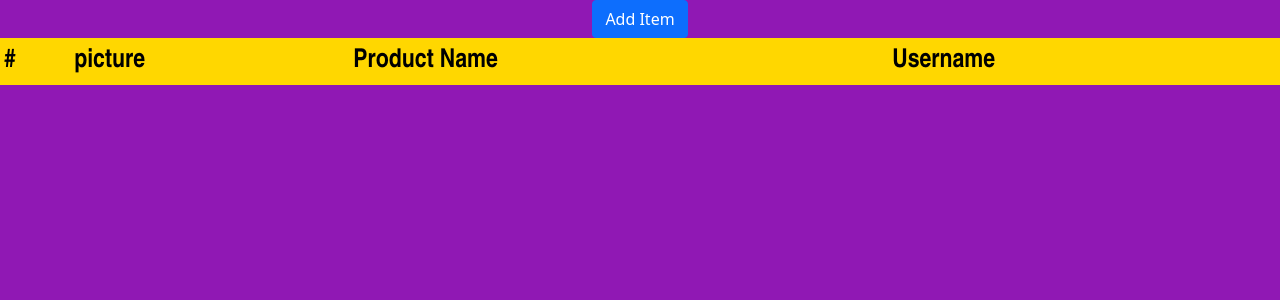
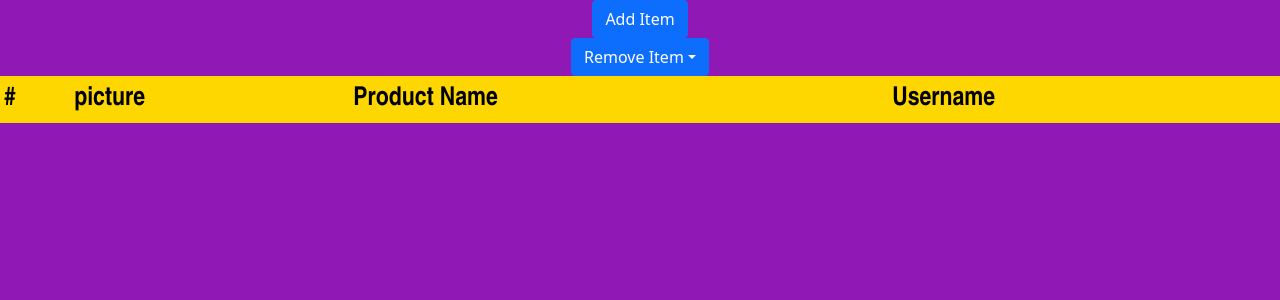
Before and after one commit to Valderhide/inventory, a React (Create React App) app: page / in a window 1280 px wide. Shown: the top 300 px of the page. Built offline with nearby package versions, Linux system fonts and the light colour scheme.

Commit message:
Array filtering working with Dropdown Button

```diff
--- a/src/App.js
+++ b/src/App.js
@@ -1,4 +1,4 @@
-import { Button, Modal } from "react-bootstrap"
+import { Button, Modal, Dropdown, DropdownButton, ButtonGroup } from "react-bootstrap"
 import { useState } from 'react';
 import 'bootstrap/dist/css/bootstrap.min.css';
 import './App.css';
@@ -44,14 +44,13 @@ function App() {
   }
 
   const onRowDelete = () => {
-    const properties = [1, 2, 3, 4, 5, 6, 7, 8, 9, 10]
-    //JSON.parse(localStorage.getItem('properties'))
-    const filteredProperties = (properties) => {
-      return (properties % 2 == 0)
+    const properties = JSON.parse(localStorage.getItem('properties'))
+    const newProperties = properties.filter(function(filtered)
+    {
+      return filtered.name !=='Fifth'
     }
-    let props = properties.filter(filteredProperties);
-    //properties.filter((properties) => properties.id !== "Third")
-    console.log(props);
+    );
+    console.log(newProperties);
 
   }
 
@@ -80,6 +79,19 @@ function App() {
             </Modal.Footer>
           </Modal>
 
+          <DropdownButton
+            as={ButtonGroup}
+            variant="primary"
+            onSelect={onRowDelete}
+            title='Remove Item'
+
+          >
+            {data.map(({ name }) => (
+              <Dropdown.Item key={name} eventKey={name}>{name}</Dropdown.Item>
+
+            ))}
+          </DropdownButton>
+
           <ItemTable data={data} onRowDelete={onRowDelete} />
         </header>
       </div>
--- a/src/Table.js
+++ b/src/Table.js
@@ -24,7 +24,7 @@ export default function ItemTable({ data, onRowDelete }) {
             <td>{description}</td>
             <td>{store}</td>
             <td>
-            <Button onClick={() => onRowDelete()}> Delete </Button>
+            <Button onClick={() => onRowDelete(data.name)}> Delete </Button>
 
             </td>
           </tr>
```
